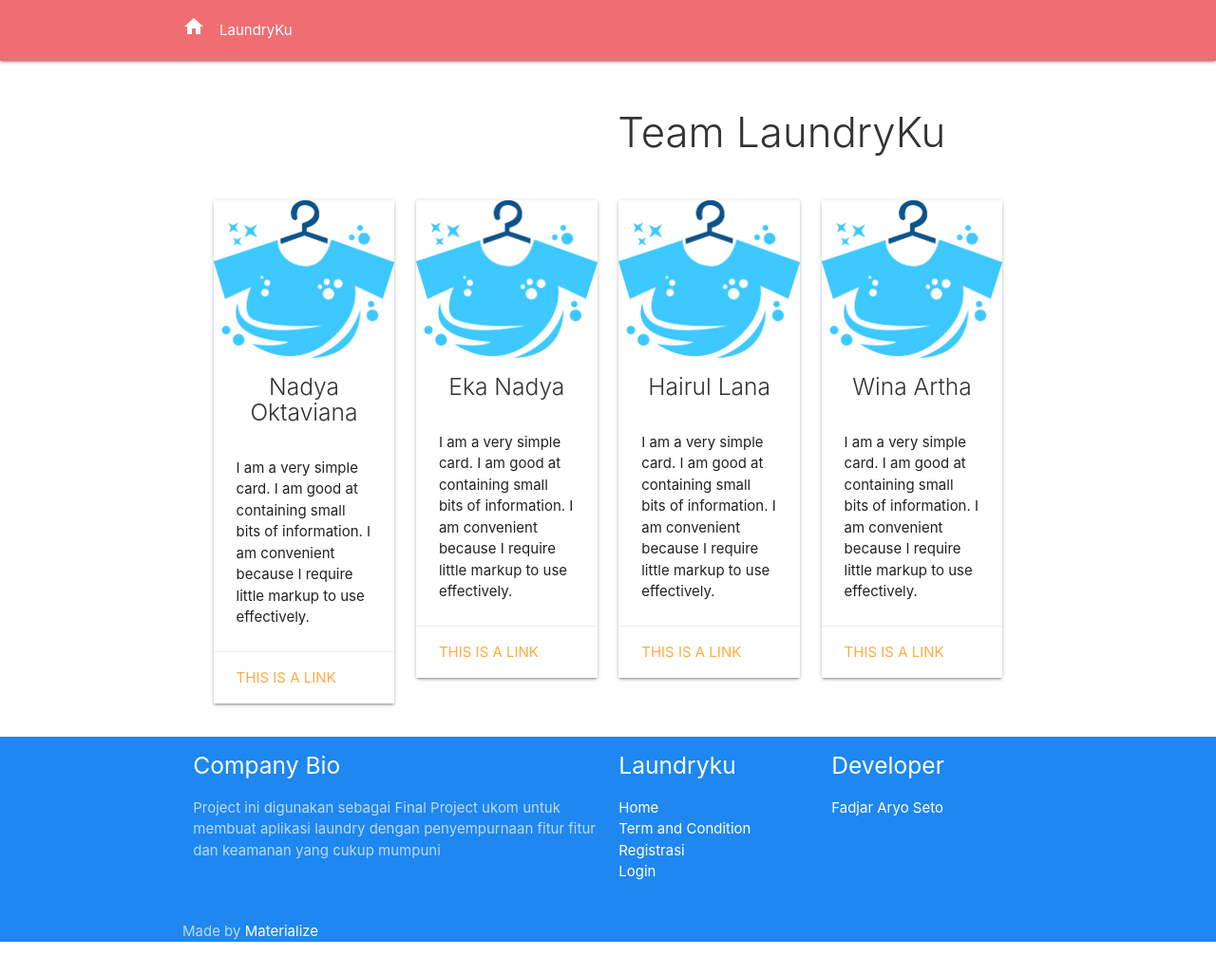
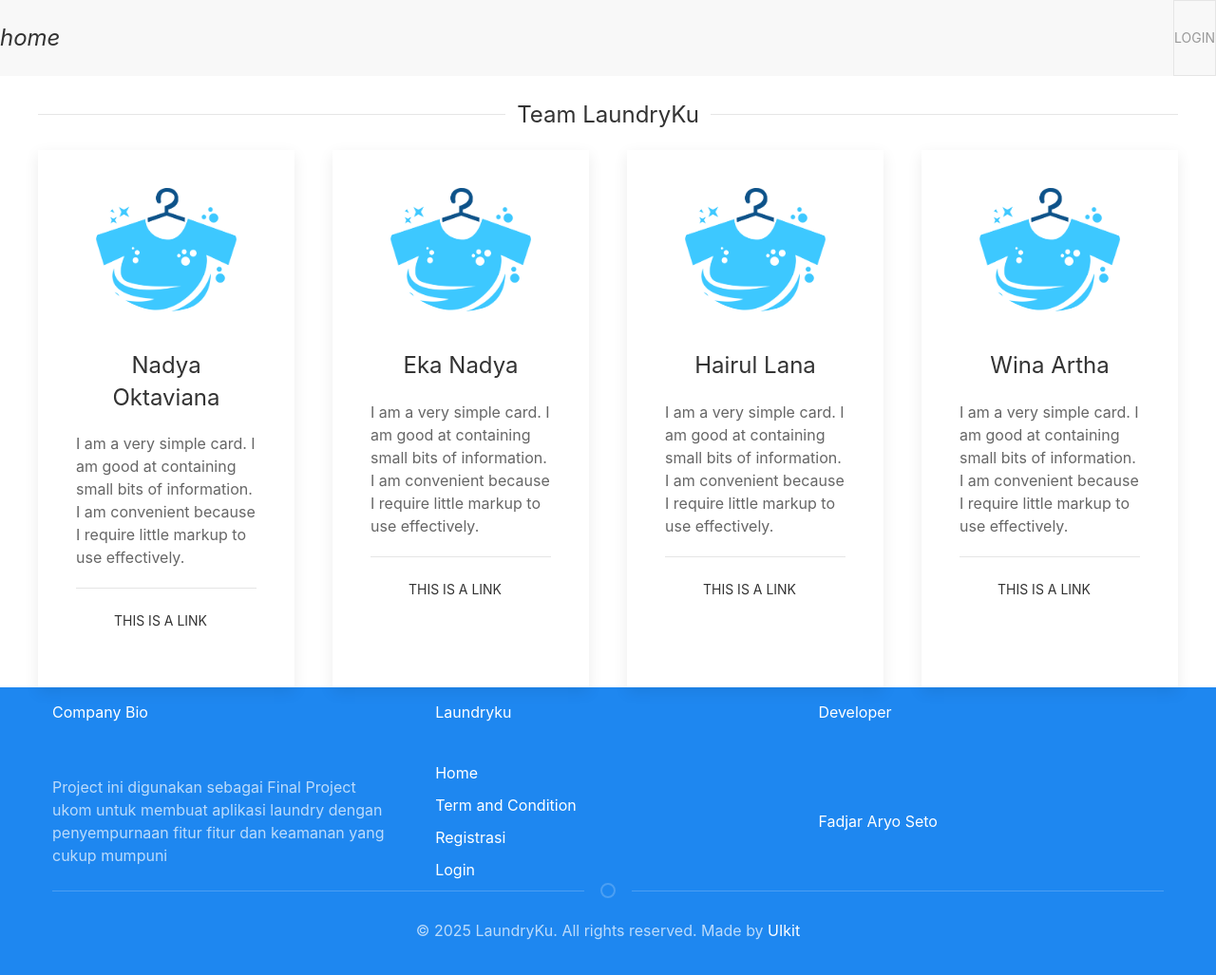
Before and after one commit to Ddos-spec/PELAKOR_v1.0, a PHP site: page /team.php in a window 1280 px wide. Shown: the whole page at 95% size. Before the commit the page ends 992 px from the top, so only its background shows below. Run offline with PHP 8.4, Linux system fonts and the light colour scheme; some libraries are stand-ins or nearby versions.

Commit message:
perbaikan

```diff
--- a/php/footer.php
+++ b/php/footer.php
@@ -1,32 +1,29 @@
-<footer class="uk-background-primary uk-light">
-    <div class="container mx-auto py-6">
-        <div class="row">
-            <div class="col l6 s12">
-                <h5 class="text-lg">Company Bio</h5>
-                <p class="text-gray-200">
-                    Project ini digunakan sebagai Final Project ukom untuk membuat aplikasi laundry dengan penyempurnaan fitur fitur dan keamanan yang cukup mumpuni
-                </p>
+<footer class="uk-background-primary uk-light uk-padding-small">
+    <div class="uk-container">
+        <div class="uk-grid-match uk-child-width-1-3@m" uk-grid>
+            <div>
+                <h5>Company Bio</h5>
+                <p>Project ini digunakan sebagai Final Project ukom untuk membuat aplikasi laundry dengan penyempurnaan fitur fitur dan keamanan yang cukup mumpuni</p>
             </div>
-            <div class="col l3 s12">
-                <h5 class="text-lg">Laundryku</h5>
-                <ul>
-                    <li><a class="text-white hover:text-[#ffcc33]" href="index.php">Home</a></li>
-                    <li><a class="text-white hover:text-[#ffcc33]" href="term.php">Term and Condition</a></li>
-                    <li><a class="text-white hover:text-[#ffcc33]" href="registrasi.php">Registrasi</a></li>
-                    <li><a class="text-white hover:text-[#ffcc33]" href="login.php">Login</a></li>
+            <div>
+                <h5>Laundryku</h5>
+                <ul class="uk-list">
+                    <li><a href="index.php" class="uk-link-text">Home</a></li>
+                    <li><a href="term.php" class="uk-link-text">Term and Condition</a></li>
+                    <li><a href="registrasi.php" class="uk-link-text">Registrasi</a></li>
+                    <li><a href="login.php" class="uk-link-text">Login</a></li>
                 </ul>
             </div>
-            <div class="col l3 s12">
-                <h5 class="text-lg">Developer</h5>
-                <ul>
-                    <li><a class="text-white hover:text-[#ffcc33]" href="team.php">Fadjar Aryo Seto</a></li>
+            <div>
+                <h5>Developer</h5>
+                <ul class="uk-list">
+                    <li><a href="team.php" class="uk-link-text">Fadjar Aryo Seto</a></li>
                 </ul>
             </div>
         </div>
-    </div>
-    <div class="footer-copyright bg-[#005f99]">
-        <div class="container">
-            Made by <a class="text-[#ffcc33]" href="http://materializecss.com">Materialize</a>
+        <div class="uk-text-center">
+            <hr class="uk-divider-icon">
+            <p>&copy; 2025 LaundryKu. All rights reserved. Made by <a href="http://getuikit.com" class="uk-link-text">UIkit</a></p>
         </div>
     </div>
 </footer>
--- a/php/header.php
+++ b/php/header.php
@@ -1,46 +1,11 @@
-<nav class="bg-[#005f99]">
-    <div class="container mx-auto">
-        <div class="flex justify-between items-center py-4">
-            <a id="logo-container" href="index.php" class="text-white text-lg font-bold"><i class="material-icons left">home</i>LaundryKu</a>
-            <ul class="flex space-x-4">
-                <li>
-                <?php
-                    global $connect;
-
-                    if ( isset($_SESSION["login-pelanggan"]) && isset($_SESSION["pelanggan"])){
-                        $idPelanggan = $_SESSION["pelanggan"];
-                        $data = mysqli_query($connect, "SELECT * FROM pelanggan WHERE id_pelanggan = '$idPelanggan'");
-                        $data = mysqli_fetch_assoc($data);
-                        $nama = $data["nama"];
-
-                        echo "<a class='text-white' href='pelanggan.php'><b>$nama</b> (Pelanggan)</a>";
-                    } else if ( isset($_SESSION["login-agen"]) && isset($_SESSION["agen"])){
-                        $id_agen = $_SESSION["agen"];
-                        $data = mysqli_query($connect, "SELECT * FROM agen WHERE id_agen = '$id_agen'");
-                        $data = mysqli_fetch_assoc($data);
-                        $nama = $data["nama_laundry"];
-
-                        echo "<a class='text-white' href='agen.php'><b>$nama</b> (Agen)</a>";
-                    } else if ( isset($_SESSION["login-admin"]) && isset($_SESSION["admin"])){
-                        echo "<a class='text-white' href='admin.php'><b>Admin</b> (Admin)</a>";
-                    } else {
-                        echo "<a class='text-white' href='registrasi.php'><b>Registrasi</b></a>";
-                    }
-                ?>
-                </li>
-                <li>
-                <?php
-                    if ( isset($_SESSION["login-pelanggan"]) && isset($_SESSION["pelanggan"]) || isset($_SESSION["login-agen"]) && isset($_SESSION["agen"]) || isset($_SESSION["login-admin"]) && isset($_SESSION["admin"]) ){
-                        echo "<a class='text-white' href='logout.php'><b>Logout</b></a>";
-                    } else {
-                        echo "<a class='text-white' href='login.php'><b>Login</b></a>";
-                    }
-                ?>
-                </li>
-            </ul>
-
-            <a href="#" data-target="nav-mobile" class="sidenav-trigger"><i class="material-icons text-white">menu</i></a>
-        </div>
+<nav class="uk-navbar-container uk-navbar-primary" uk-navbar>
+    <div class="uk-navbar-left">
+        <a class="uk-navbar-item uk-logo" href="index.php"><i class="material-icons">home</i></a>
+    </div>
+    <div class="uk-navbar-right">
+        <ul class="uk-navbar-nav">
+            <li><a href="login.php" class="uk-button uk-button-default">Login</a></li>
+        </ul>
     </div>
 </nav>
 <br/>
--- a/php/team.php
+++ b/php/team.php
@@ -5,14 +5,12 @@ include 'connect-db.php';
 
 ?>
 
-
-
 <!DOCTYPE html>
 <html lang="en">
 <head>
     <meta charset="UTF-8">
     <meta name="viewport" content="width=device-width, initial-scale=1.0">
-    <?php include "headtags.html"; ?>
+    <link rel="stylesheet" href="../node_modules/uikit/dist/css/uikit.min.css" />
     <title>Team LaundryKu</title>
 </head>
 <body>
@@ -21,82 +19,71 @@ include 'connect-db.php';
     <?php include "header.php"; ?>
     <!-- end header -->
 
-
     <!-- body -->
-    <div class="row">
-        <h3 class="header light center">Team LaundryKu</h3>
-        <br>
-        <div class="col s2 offset-s2">
-            <div class="card">
-                <div class="card-image center">
-                    <img src="img/logo.png">
-                    <h5 class="header light">Nadya Oktaviana</h5>
+    <div class="uk-container">
+        <h3 class="uk-heading-line uk-text-center"><span>Team LaundryKu</span></h3>
+        <div class="uk-grid-match uk-child-width-1-4@m" uk-grid>
+            <div>
+                <div class="uk-card uk-card-default uk-card-hover uk-card-body">
+                    <div class="uk-card-media-top uk-text-center">
+                        <img src="img/logo.png" alt="Nadya Oktaviana" class="uk-border-circle" width="150" height="150">
                     </div>
-                <div class="card-content">
+                    <h3 class="uk-card-title uk-text-center">Nadya Oktaviana</h3>
                     <p>I am a very simple card. I am good at containing small bits of information.
                     I am convenient because I require little markup to use effectively.</p>
-                </div>
-                <div class="card-action">
-                <a href="#">This is a link</a>
+                    <div class="uk-card-footer">
+                        <a href="#" class="uk-button uk-button-text">This is a link</a>
                     </div>
                 </div>
             </div>
-        <div class="col s2">
-            <div class="card">
-                <div class="card-image center">
-                    <img src="img/logo.png">
-                    <h5 class="header light">Eka Nadya</h5>
+            <div>
+                <div class="uk-card uk-card-default uk-card-hover uk-card-body">
+                    <div class="uk-card-media-top uk-text-center">
+                        <img src="img/logo.png" alt="Eka Nadya" class="uk-border-circle" width="150" height="150">
                     </div>
-                <div class="card-content">
+                    <h3 class="uk-card-title uk-text-center">Eka Nadya</h3>
                     <p>I am a very simple card. I am good at containing small bits of information.
                     I am convenient because I require little markup to use effectively.</p>
-                </div>
-                <div class="card-action">
-                <a href="#">This is a link</a>
+                    <div class="uk-card-footer">
+                        <a href="#" class="uk-button uk-button-text">This is a link</a>
                     </div>
                 </div>
             </div>
-        <div class="col s2">
-            <div class="card">
-                <div class="card-image center">
-                    <img src="img/logo.png">
-                    <h5 class="header light">Hairul Lana</h5>
+            <div>
+                <div class="uk-card uk-card-default uk-card-hover uk-card-body">
+                    <div class="uk-card-media-top uk-text-center">
+                        <img src="img/logo.png" alt="Hairul Lana" class="uk-border-circle" width="150" height="150">
                     </div>
-                <div class="card-content">
+                    <h3 class="uk-card-title uk-text-center">Hairul Lana</h3>
                     <p>I am a very simple card. I am good at containing small bits of information.
                     I am convenient because I require little markup to use effectively.</p>
-                </div>
-                <div class="card-action">
-                <a href="#">This is a link</a>
+                    <div class="uk-card-footer">
+                        <a href="#" class="uk-button uk-button-text">This is a link</a>
                     </div>
                 </div>
             </div>
-        <div class="col s2">
-            <div class="card">
-                <div class="card-image center">
-                    <img src="img/logo.png">
-                    <h5 class="header light">Wina Artha</h5>
+            <div>
+                <div class="uk-card uk-card-default uk-card-hover uk-card-body">
+                    <div class="uk-card-media-top uk-text-center">
+                        <img src="img/logo.png" alt="Wina Artha" class="uk-border-circle" width="150" height="150">
                     </div>
-                <div class="card-content">
+                    <h3 class="uk-card-title uk-text-center">Wina Artha</h3>
                     <p>I am a very simple card. I am good at containing small bits of information.
                     I am convenient because I require little markup to use effectively.</p>
+                    <div class="uk-card-footer">
+                        <a href="#" class="uk-button uk-button-text">This is a link</a>
                     </div>
-                <div class="card-action">
-                <a href="#">This is a link</a>
                 </div>
             </div>
         </div>
     </div>
     <!-- end body -->
 
-
-
     <!-- footer -->
     <?php include "footer.php" ?>
     <!-- end footer -->
 
-
-
-
+    <script src="../node_modules/uikit/dist/js/uikit.min.js"></script>
+    <script src="../node_modules/uikit/dist/js/uikit-icons.min.js"></script>
 </body>
 </html>
```
Also changed, not shown: php/agen.php (+54 -56 lines), php/functions/functions.php (+3 -84 lines), php/index.php (+52 -13 lines), php/term.php (+24 -23 lines). Lines whose indentation alone changed are shown as unchanged.
